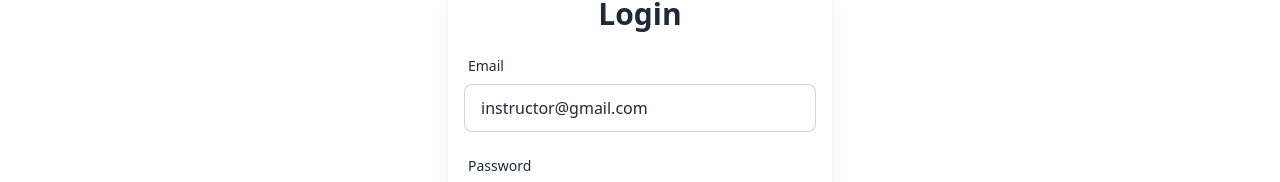
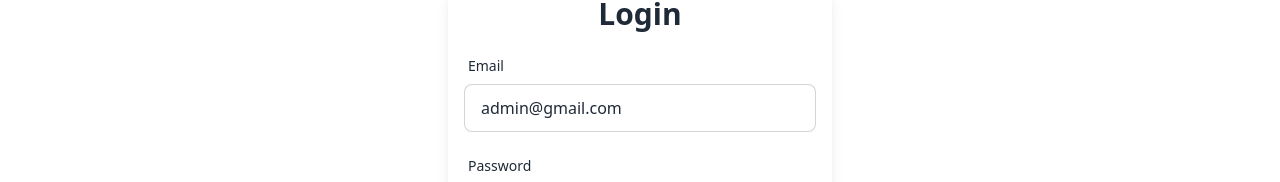
Before and after one commit to abrsh6266/Course-manager, a React (Vite) app in the folder frontend/: page /login in a window 1280 px wide. Shown: the part 338-520 px from the top of the page. Built offline with nearby package versions, Linux system fonts and the light colour scheme.

Commit message:
minor update

```diff
--- a/frontend/src/pages/LoginPage.tsx
+++ b/frontend/src/pages/LoginPage.tsx
@@ -14,7 +14,7 @@ const Login = () => {
   );
 
   const [formData, setFormData] = useState({
-    email: "instructor@gmail.com",
+    email: "admin@gmail.com",
     password: "123456",
   });
   const [errors, setErrors] = useState({ email: "", password: "" });
```
